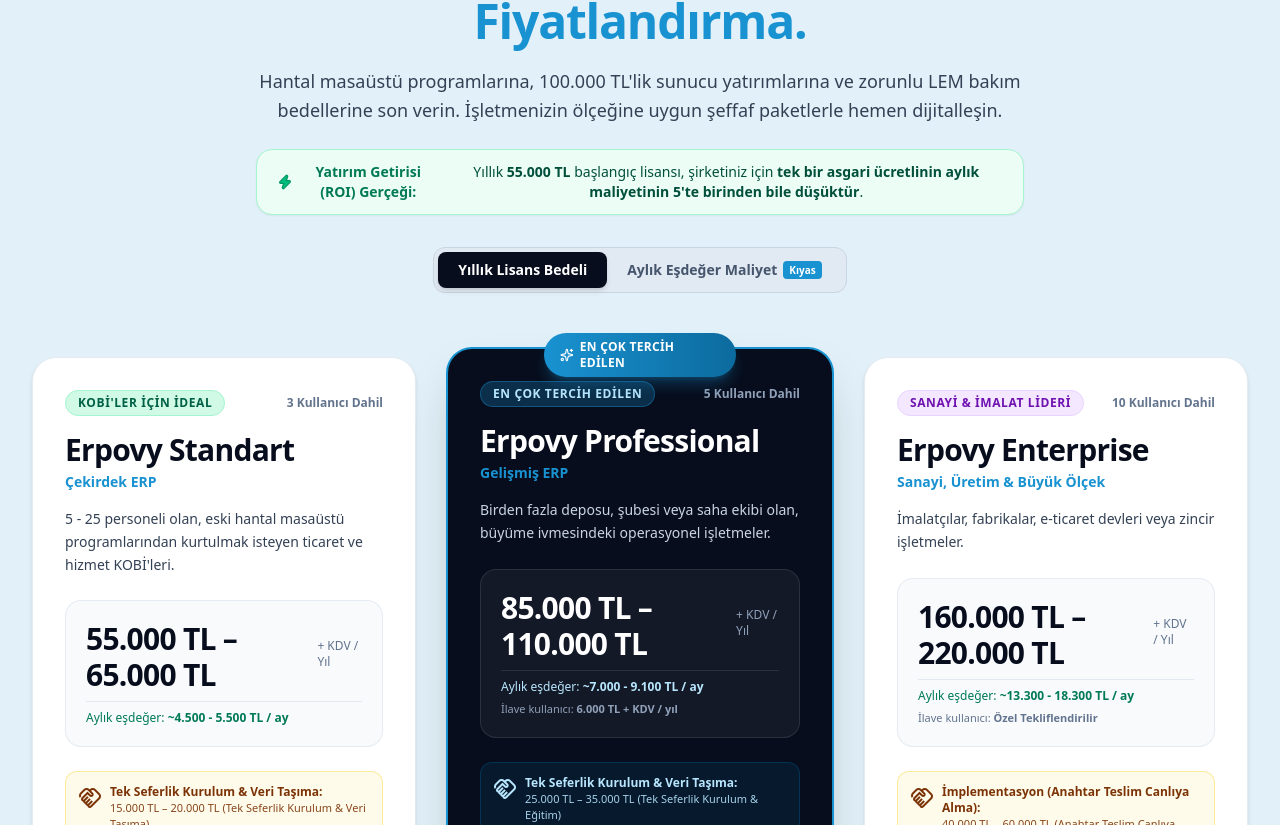
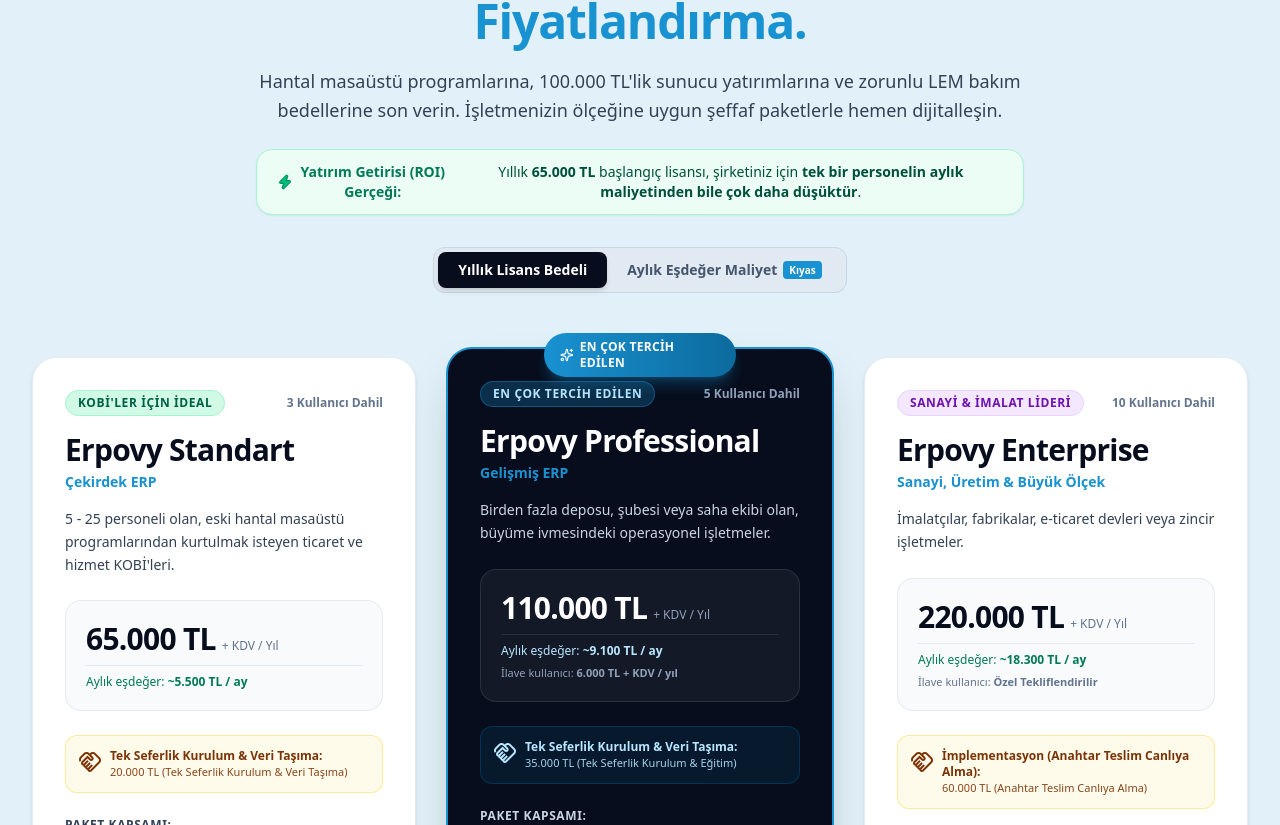
Before and after one commit to erpovy/erpovy-web, a Next.js app: page /fiyatlandirma in a window 1280 px wide. Shown: the part 855-1680 px from the top of the page. Built offline with nearby package versions, Linux system fonts and the light colour scheme; a web font is replaced by a local one.

Commit message:
refactor: remove all 0 TL mentions, keep higher prices for annual and monthly

```diff
--- a/app/fiyatlandirma/page.tsx
+++ b/app/fiyatlandirma/page.tsx
@@ -53,7 +53,9 @@
                   cloud_done
                 </span>
                 <div>
-                  <strong className="text-xs sm:text-sm text-white block font-bold">0 TL Sunucu Yatırımı</strong>
+                  <strong className="text-xs sm:text-sm text-white block font-bold">
+                    Sıfır Sunucu Yatırımı
+                  </strong>
                   <span className="text-[11px] text-slate-400">%100 bulut tabanlı</span>
                 </div>
               </div>
--- a/components/PricingSection.tsx
+++ b/components/PricingSection.tsx
@@ -63,7 +63,7 @@
               Yatırım Getirisi (ROI) Gerçeği:
             </span>
             <span>
-              Yıllık <strong>55.000 TL</strong> başlangıç lisansı, şirketiniz için <strong>tek bir asgari ücretlinin aylık maliyetinin 5&apos;te birinden bile düşüktür</strong>.
+              Yıllık <strong>65.000 TL</strong> başlangıç lisansı, şirketiniz için <strong>tek bir personelin aylık maliyetinden bile çok daha düşüktür</strong>.
             </span>
           </div>
 
--- a/content/pricingData.ts
+++ b/content/pricingData.ts
@@ -27,13 +27,13 @@
     color: "emerald",
     targetAudience:
       "5 - 25 personeli olan, eski hantal masaüstü programlarından kurtulmak isteyen ticaret ve hizmet KOBİ'leri.",
-    annualPrice: "55.000 TL – 65.000 TL",
-    annualPriceMin: 55000,
+    annualPrice: "65.000 TL",
+    annualPriceMin: 65000,
     annualPriceMax: 65000,
-    monthlyEquivalent: "~4.500 - 5.500 TL / ay",
-    monthlyNote: "Şirket için tek bir asgari ücretlinin aylık maliyetinin 5'te biri bile değil!",
+    monthlyEquivalent: "~5.500 TL / ay",
+    monthlyNote: "Şirket için tek bir personelin aylık maliyetinden bile düşük!",
     usersIncluded: 3,
-    setupCost: "15.000 TL – 20.000 TL (Tek Seferlik Kurulum & Veri Taşıma)",
+    setupCost: "20.000 TL (Tek Seferlik Kurulum & Veri Taşıma)",
     popular: false,
     ctaLabel: "Standart Paket İçin Demo İste",
     features: [
@@ -57,14 +57,14 @@
     color: "blue",
     targetAudience:
       "Birden fazla deposu, şubesi veya saha ekibi olan, büyüme ivmesindeki operasyonel işletmeler.",
-    annualPrice: "85.000 TL – 110.000 TL",
-    annualPriceMin: 85000,
+    annualPrice: "110.000 TL",
+    annualPriceMin: 110000,
     annualPriceMax: 110000,
-    monthlyEquivalent: "~7.000 - 9.100 TL / ay",
+    monthlyEquivalent: "~9.100 TL / ay",
     monthlyNote: "Çok şubeli ve çok depolu operasyonlar için eksiksiz güç.",
     usersIncluded: 5,
     additionalUserPrice: "6.000 TL + KDV / yıl",
-    setupCost: "25.000 TL – 35.000 TL (Tek Seferlik Kurulum & Eğitim)",
+    setupCost: "35.000 TL (Tek Seferlik Kurulum & Eğitim)",
     popular: true,
     ctaLabel: "Professional Paket İçin Demo İste",
     features: [
@@ -88,14 +88,14 @@
     color: "purple",
     targetAudience:
       "İmalatçılar, fabrikalar, e-ticaret devleri veya zincir işletmeler.",
-    annualPrice: "160.000 TL – 220.000 TL",
-    annualPriceMin: 160000,
+    annualPrice: "220.000 TL",
+    annualPriceMin: 220000,
     annualPriceMax: 220000,
-    monthlyEquivalent: "~13.300 - 18.300 TL / ay",
+    monthlyEquivalent: "~18.300 TL / ay",
     monthlyNote: "Üretimden pazaryerine anahtar teslim dijital kurumsallaşma.",
     usersIncluded: 10,
     additionalUserPrice: "Özel Tekliflendirilir",
-    setupCost: "40.000 TL – 60.000 TL (Anahtar Teslim Canlıya Alma)",
+    setupCost: "60.000 TL (Anahtar Teslim Canlıya Alma)",
     popular: false,
     ctaLabel: "Enterprise Çözüm Talebi",
     features: [
@@ -166,7 +166,7 @@
   {
     feature: "Sunucu & Donanım Yatırımı",
     traditional: "100.000 TL+ fiziksel sunucu, klima odası, Windows Server & SQL lisansları",
-    erpovy: "0 TL — Modern bulut altyapısı, sıfır donanım maliyeti",
+    erpovy: "Modern bulut altyapısı, sıfır donanım yatırımı",
     isAdvantage: true,
   },
   {
@@ -178,7 +178,7 @@
   {
     feature: "Yıllık Zorunlu Bakım (LEM)",
     traditional: "Her yıl lisans bedelinin %15-%25'i oranında zorunlu LEM bakım faturası",
-    erpovy: "0 TL Gizli Bakım — Güncellemeler ve bulut barındırma fiyata dahildir",
+    erpovy: "Gizli Bakım Bedelsiz — Güncellemeler ve bulut barındırma fiyata dahildir",
     isAdvantage: true,
   },
   {
@@ -238,7 +238,7 @@
 
   { name: "Rol Bazlı Yetkilendirme", category: "Güvenlik & Destek", standart: "Standart Roller", professional: "Gelişmiş Granüler", enterprise: "Tam Özel Rol Setleri" },
   { name: "Destek Seviyesi", category: "Güvenlik & Destek", standart: "Bilet & E-Posta", professional: "Öncelikli Telefon & Canlı", enterprise: "Özel Müşteri Yöneticisi + SLA" },
-  { name: "Kurulum & Canlıya Alma", category: "Güvenlik & Destek", standart: "15.000 - 20.000 TL", professional: "25.000 - 35.000 TL", enterprise: "40.000 - 60.000 TL" },
+  { name: "Kurulum & Canlıya Alma", category: "Güvenlik & Destek", standart: "20.000 TL", professional: "35.000 TL", enterprise: "60.000 TL" },
 ];
 
 export const PRICING_FAQ = [
```
